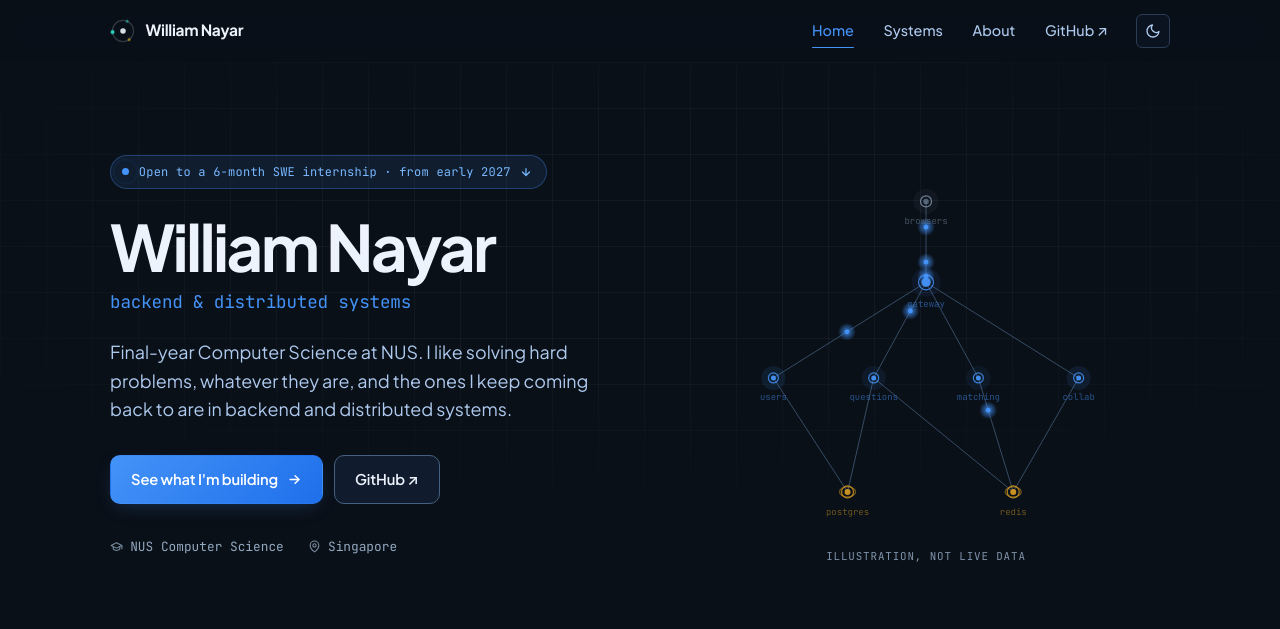
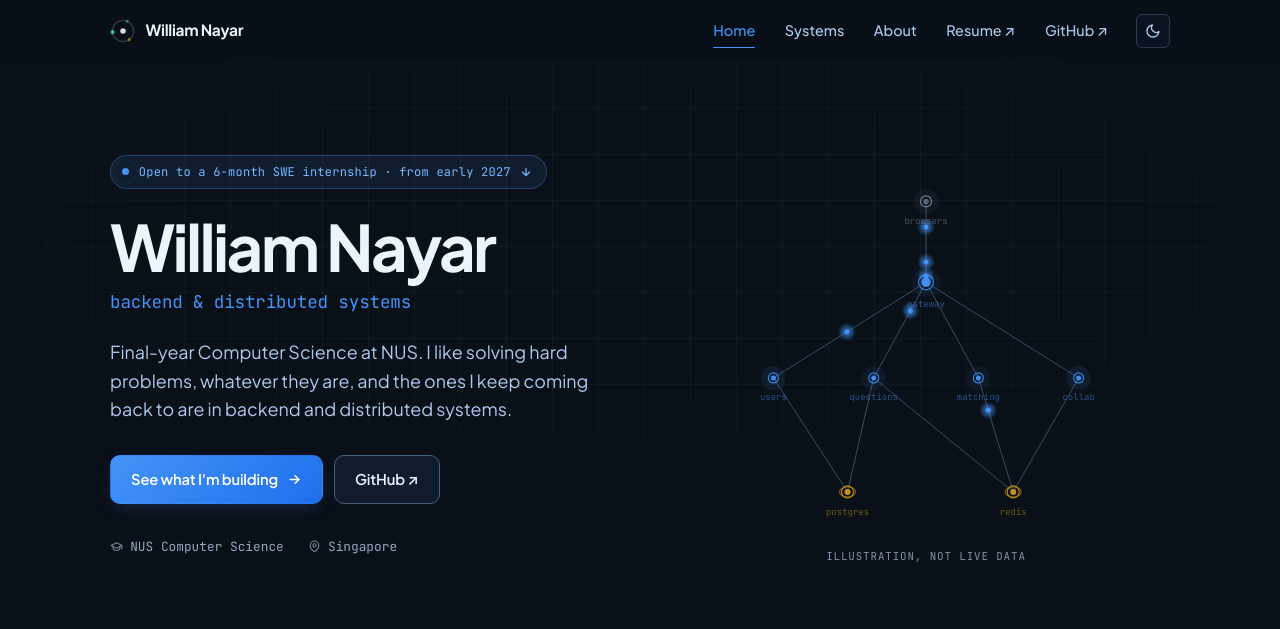
Before and after one commit to Wnayar/Personal_Webpage, a Flask app: page / in a window 1280 px wide. Shown: the top 629 px of the page. Run offline with Flask 3, Linux system fonts and the light colour scheme.

Commit message:
Add the resume to the primary nav
It was only reachable from the bottom of a page, which is too much work
for the thing a recruiter wants most. Sits before GitHub, since that is
the order of interest for someone deciding whether to get in touch.

Co-Authored-By: Claude Opus 5 (1M context) <noreply@anthropic.com>

```diff
--- a/templates/layout.html
+++ b/templates/layout.html
@@ -72,6 +72,7 @@
                 <a class="nav__link {% if request.path == '/' %}is-active{% endif %}" href="/">Home</a>
                 <a class="nav__link {% if request.path.startswith('/systems') %}is-active{% endif %}" href="/systems">Systems</a>
                 <a class="nav__link {% if request.path.startswith('/about') %}is-active{% endif %}" href="/about">About</a>
+                <a class="nav__link" href="{{ asset('William_Nayar_Resume.pdf') }}" target="_blank" rel="noopener">Resume&nbsp;↗</a>
                 <a class="nav__link" href="https://github.com/Wnayar" target="_blank" rel="noopener">GitHub&nbsp;↗</a>
             </nav>
 
```
